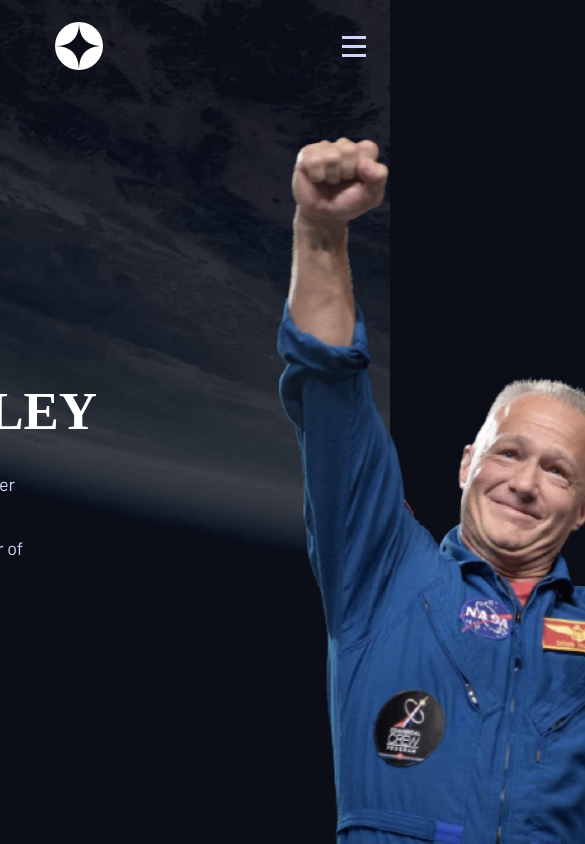
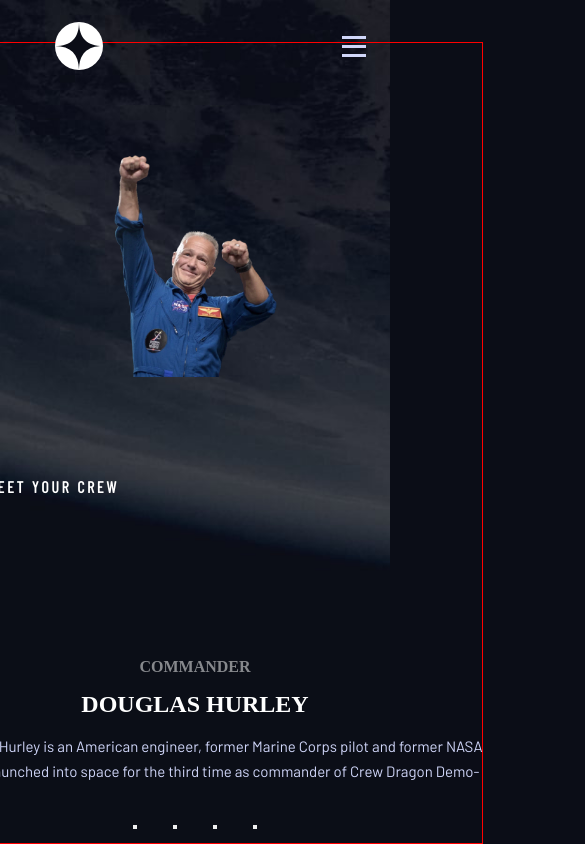
Before and after one commit to AndrewKohn/space-tourism-website, a React (Vite) app: page /crew in a window 390 px wide. Shown: the top 844 px of the page, 585 px wide, since content can reach past the window. Built offline with nearby package versions, Linux system fonts and the light colour scheme; a web font is replaced by a local one.

Commit message:
Update: tablet media queries

```diff
--- a/src/components/SubNavBar/SubNavBar.scss
+++ b/src/components/SubNavBar/SubNavBar.scss
@@ -17,10 +17,28 @@
 
   @media screen and (min-width: #{map-get($breakpoints, 'mobile')}) and (max-width: #{map-get($breakpoints, 'desktop')}) {
     @include mixins.DisplayFlex(center, flex-start, row, nowrap);
+
+    .nav--dots {
+      gap: 1.2rem;
+    }
+
+    .nav--dot {
+      width: 1rem;
+      height: 1rem;
+    }
   }
 
   @media screen and (max-width: calc(400px + #{map-get($breakpoints, 'mobile')})) {
     @include mixins.DisplayFlex(center, center, row, nowrap);
+
+    .nav--dots {
+      gap: 1.2rem;
+    }
+
+    .nav--dot {
+      width: 1rem;
+      height: 1rem;
+    }
   }
 }
 
@@ -54,7 +72,7 @@
   }
 }
 
-.nav--dots {
+.nav--dot {
   border: none;
   width: 1.5rem;
   height: 1.5rem;
@@ -69,7 +87,8 @@
   }
 }
 
-.nav--buttons {
+.nav--dots {
+  gap: 1.5rem;
 }
 
 .sub-nav--active {
--- a/src/pages/Crew.scss
+++ b/src/pages/Crew.scss
@@ -5,6 +5,80 @@
   @include mixins.DisplayFlex(flex-end, center, column, nowrap);
   background-image: url('../assets/crew/background-crew-desktop.jpg');
   background-size: cover;
+
+  @media screen and  (max-width: #{map-get($breakpoints, 'desktop')}) {
+    .crew-content {
+      @include mixins.DisplayFlex(flex-start, center, column, nowrap);
+      width: 57.3rem;
+      gap: 4rem;
+    }
+
+    .crew-wrapper {
+      @include mixins.DisplayFlex(center, center, column, nowrap);
+      width: 100%;
+      margin-bottom: 0;
+
+      h5 {
+        transform: translateX(0);
+        margin: 6rem auto 0.8rem 3.85rem;
+        font-size: 2rem;
+      }
+
+      h3 {
+        font-size: 4rem;
+      }
+
+      h4 {
+        font-size: 2.4rem;
+      }
+
+      .crew-descriptions {
+        @include mixins.DisplayFlex(center, center, column, nowrap);
+      }
+
+      .crew-bio {
+        width: 59.2rem;
+        font-size: 1.6rem;
+        line-height: 28px;
+        margin: 1.6rem auto 4rem auto;
+      }
+    }
+
+    .crew-img {
+      width: auto;
+      height: 53.2rem;
+    }
+  }
+
+  @media screen and (max-width: calc(400px + #{map-get($breakpoints, 'mobile')})) {
+    .crew-content {
+      @include mixins.DisplayFlex(flex-start, center, column-reverse, nowrap);
+    }
+
+    .crew-wrapper {
+      width: 32.7rem;
+
+      h3 {
+        font-size: 2.4rem;
+      }
+
+      h4 {
+        font-size: 1.6rem;
+      }
+
+      .crew-bio {
+        width: 59.2rem;
+        font-size: 1.5rem;
+        line-height: 25px;
+        margin: 1.6rem auto auto auto;
+      }
+    }
+
+    .crew-img {
+      width: auto;
+      height: 22.2rem;
+    }
+  }
 }
 
 .crew-content {
@@ -12,6 +86,7 @@
   height: 80rem;
   width: 120rem;
   gap: 8rem;
+  border: 1px solid red;
 }
 
 .crew-wrapper {
```
